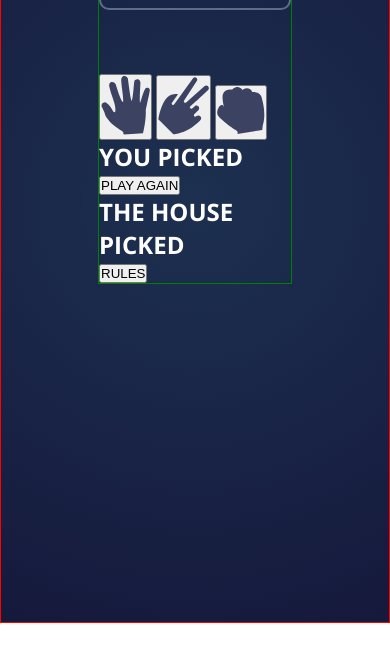
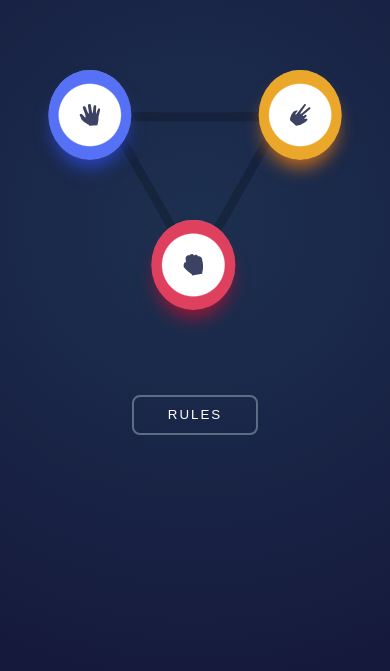
Before and after one commit to Chisquare7/rock-paper-scissors, a plain HTML site: page index.html in a window 390 px wide. Shown: the part 221-892 px from the top of the page. Before the commit the page ends 844 px from the top, so only its background shows below. Drawn offline with nearby package versions, Linux system fonts and the light colour scheme.

Commit message:
feat: Implemented styling of the matchContainer, update the project functionality index.html for responsivemess and implement mobile responsiveness

```diff
--- a/assets/styles.css
+++ b/assets/styles.css
@@ -1,12 +1,7 @@
 :root {
   font-size: 1rem;
-  font-family: "Open Sans", serif;
+  font-family: Arial, sans-serif;
   font-optical-sizing: auto;
-  --background: #15193c;
-  --text: #333333;
-  --quiz-card: #f5f5f5;
-  --button: #4caf50;
-  --button-hover: #45a049;
 }
 
 * {
@@ -19,13 +14,11 @@ body {
   min-height: 100vh;
   background: radial-gradient(circle, #1d3050 0%, #15193c 100%);
   color: white;
-  border: 1px solid red;
 }
 
 .overallContainer {
   max-width: 50%;
   margin: 3em auto;
-  border: 1px solid green;
 }
 
 /* Styling of the header section */
@@ -37,7 +30,7 @@ body {
   display: flex;
   justify-content: space-between;
   align-items: center;
-  margin-bottom: 4em;
+  margin-bottom: 5em;
 }
 
 .gameHeader {
@@ -65,3 +58,294 @@ body {
   font-size: 3rem;
   font-weight: 800;
 }
+
+/* Styling of the game section */
+
+.choiceContainer {
+  position: relative;
+  width: 500px;
+  height: 250px;
+  margin: 0 auto;
+  display: flex;
+  justify-content: center;
+  align-items: center;
+}
+
+.triangleBg {
+  position: absolute;
+  width: 100%;
+  height: 100%;
+  display: flex;
+  justify-content: center;
+  align-items: center;
+}
+
+.triangleBg img {
+  width: 40%;
+  height: auto;
+}
+
+.paper {
+  position: absolute;
+  top: -70px;
+  left: 50px;
+  transform: translateX(-50%);
+}
+
+.rock {
+  position: absolute;
+  bottom: -50px;
+  left: 50px;
+  transform: translateX(-50%);
+}
+
+.scissors {
+  position: absolute;
+  top: -70px;
+  right: 50px;
+  transform: translateX(50%);
+}
+
+.choice {
+  width: 100px;
+  height: 100px;
+  border-radius: 50%;
+  border: none;
+  cursor: pointer;
+  transition: transform 0.2s;
+  background: radial-gradient(circle, white 50%, transparent 51%);
+  position: relative;
+  display: flex;
+  align-items: center;
+  justify-content: center;
+  box-shadow: inset 0 8px 12px -5px #babed5;
+}
+
+.choice img {
+  position: relative;
+  z-index: 2;
+  width: 25%;
+  height: 25%;
+}
+
+.choice::before {
+  content: "";
+  position: absolute;
+  width: 100%;
+  height: 100%;
+  border-radius: 50%;
+  top: 0;
+  left: 0;
+  z-index: 1;
+  pointer-events: none;
+}
+
+.rock::before {
+  background: radial-gradient(circle, white 50%, #df405e 52%);
+  box-shadow: 0 12px 18px -5px #9f1636;
+}
+
+.scissors::before {
+  background: radial-gradient(circle, white 50%, #eba729 52%);
+  box-shadow: 0 12px 18px -5px #c76c1d;
+}
+
+.paper::before {
+  background: radial-gradient(circle, white 50%, #5671f6 52%);
+  box-shadow: 0 12px 18px -5px #2945c3;
+}
+
+.matchContainer {
+  display: none;
+  grid-template-columns: repeat(3, 1fr);
+  gap: 2rem;
+  align-items: center;
+  justify-items: center;
+}
+
+.playerSelection,
+.opponentSelection {
+  display: flex;
+  flex-direction: column;
+  align-items: center;
+  justify-content: center;
+  gap: 7em;
+}
+
+.playerChose,
+.opponentChoice {
+  display: flex;
+  justify-content: center;
+  align-items: center;
+}
+
+.outcomeContainer {
+  text-align: center;
+}
+
+.outcomeText {
+  font-size: 3rem;
+  margin-bottom: 0.5em;
+  text-transform: uppercase;
+}
+
+.retryButton {
+  background: white;
+  color: hsl(349, 50%, 52%);
+  border: none;
+  padding: 0.8em 2.5em;
+  border-radius: 0.5rem;
+  font-size: 1rem;
+  text-transform: uppercase;
+  letter-spacing: 0.125rem;
+  cursor: pointer;
+  transition: background 0.2s;
+}
+
+.rulesBtn {
+  position: fixed;
+  bottom: 2em;
+  right: 2em;
+  background: transparent;
+  color: white;
+  border: 2px solid hsl(213, 19%, 44%);
+  padding: 0.8em 2.5em;
+  border-radius: 0.5rem;
+  cursor: pointer;
+  text-transform: uppercase;
+  letter-spacing: 0.125rem;
+}
+
+@keyframes pulse {
+  0% {
+    transform: scale(1);
+    opacity: 0.5;
+  }
+  50% {
+    transform: scale(1.05);
+    opacity: 0.8;
+  }
+  100% {
+    transform: scale(1);
+    opacity: 0.5;
+  }
+}
+
+@media (max-width: 768px) {
+  .overallContainer {
+    max-width: 85%;
+  }
+
+  .choiceContainer {
+    width: 300px;
+    height: 250px;
+  }
+
+  .choice {
+    width: 150px;
+    height: 150px;
+  }
+
+  .triangleBg {
+    width: 150%;
+    height: 150%;
+  }
+
+  .triangleBg img {
+    width: 50%;
+  }
+
+  .paper {
+    top: -80px;
+    left: 20px;
+  }
+
+  .rock {
+    bottom: -70px;
+    left: 40px;
+  }
+
+  .scissors {
+    top: -80px;
+    right: 20px;
+  }
+
+  .matchContainer {
+    grid-template-columns: 1fr 1fr;
+    grid-template-rows: auto auto;
+    gap: 2rem;
+  }
+
+  .outcomeContainer {
+    grid-column: 1 / -1;
+    grid-row: 2;
+  }
+
+  .choice {
+    width: 70px;
+    height: 70px;
+  }
+
+  .waitingCircle {
+    width: 120px;
+    height: 120px;
+  }
+
+  .pickHead h2 {
+    font-size: 0.8rem;
+    margin-bottom: 1em;
+  }
+
+  .outcomeText {
+    font-size: 2rem;
+  }
+
+  .rulesBtn {
+    position: static;
+    margin-top: 2em;
+  }
+
+  .ruleBtn {
+    text-align: center;
+  }
+}
+
+@media (max-width: 425px) {
+  .overallContainer {
+    max-width: 90%;
+  }
+
+  .choiceContainer {
+    width: 250px;
+    height: 250px;
+  }
+
+  .choice {
+    width: 90px;
+    height: 90px;
+  }
+
+  .matchContainer {
+    grid-template-columns: 1fr 1fr;
+    grid-template-rows: auto auto;
+    gap: 2rem;
+  }
+
+  .triangleBg {
+    width: 150%;
+    height: 150%;
+  }
+
+  .retryButton {
+    padding: 0.5em 0.5em;
+    font-size: 1rem;
+  }
+
+  .pickHead h2 {
+    font-size: 0.5rem;
+  }
+
+  .ruleBtn {
+    margin-bottom: 3em;
+  }
+}
--- a/gameFunc.js
+++ b/gameFunc.js
@@ -36,9 +36,7 @@ function createChoice(choice) {
   button.dataset.choice = choice;
 
   const img = document.createElement("img");
-  img.src = `./assets/images/icon-paper.svg`;
-  img.src = `./assets/images/icon-scissors.svg`;
-  img.src = `./assets/images/icon-rock.svg`;
+  img.src = `./assets/images/icon-${choice}.svg`;
 
   button.appendChild(img);
   return button;
--- a/index.html
+++ b/index.html
@@ -30,23 +30,28 @@
       <section class="gameSection">
         <div class="gameContainer">
           <div class="choiceContainer">
+            <div class="triangleBg">
+              <img src="./assets/images/bg-triangle.svg" alt="" />
+            </div>
             <button class="choice paper" data-choice="paper">
               <img src="./assets/images/icon-paper.svg" alt="Paper" />
             </button>
+            <button class="choice rock" data-choice="rock">
+              <img src="./assets/images/icon-rock.svg" alt="Rock" />
+            </button>
             <button class="choice scissors" data-choice="scissors">
               <img src="./assets/images/icon-scissors.svg" alt="Scissors" />
-            </button>
-            <button class="choice rock" data-choice="rock">
-              <img src="./assets/images/icon-rock.svg" alt="Rock" />
             </button>
           </div>
 
           <div class="matchContainer">
             <div class="playerSelection">
-              <div>
+              <div class="pickHead">
                 <h2>YOU PICKED</h2>
               </div>
-              <div class="chosenOption"></div>
+              <div class="playerChose">
+                <div class="chosenOption"></div>
+              </div>
             </div>
             <div class="outcomeContainer">
               <div>
@@ -55,7 +60,7 @@
               <button class="retryButton">PLAY AGAIN</button>
             </div>
             <div class="opponentSelection">
-              <div>
+              <div class="pickHead">
                 <h2>THE HOUSE PICKED</h2>
               </div>
               <div class="opponentChoice">
@@ -65,7 +70,9 @@
           </div>
         </div>
       </section>
+    </div>
 
+    <div class="ruleBtn">
       <button class="rulesBtn">RULES</button>
     </div>
     <script src="gameFunc.js"></script>
```
